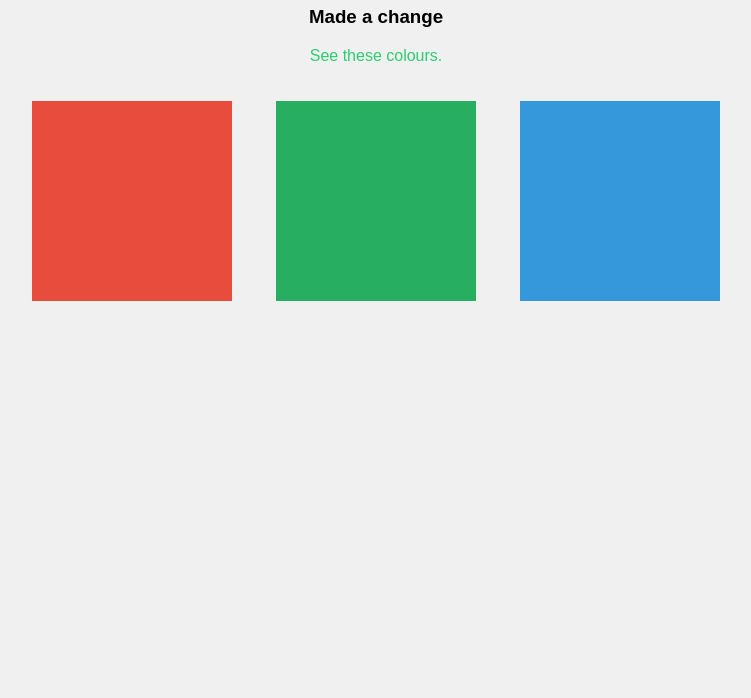
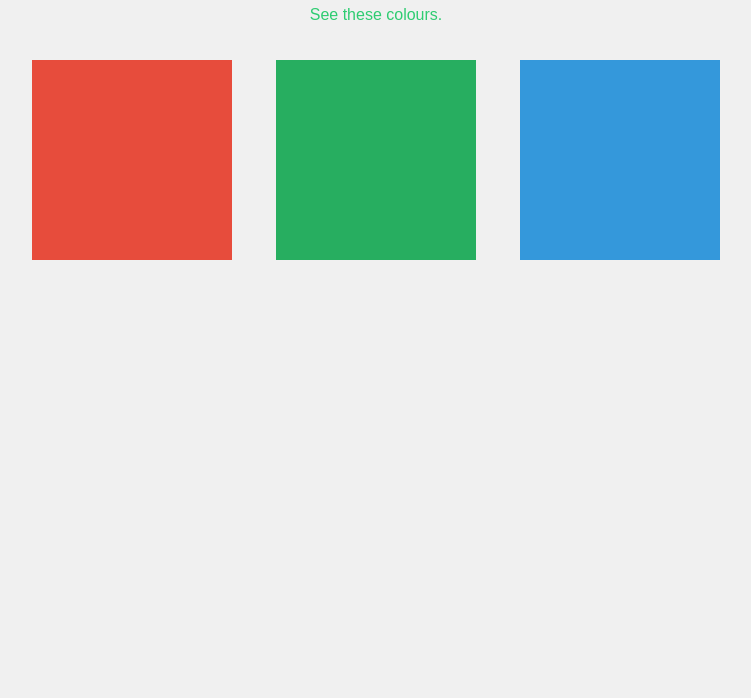
Before and after one commit to sidharthsid/myproject, a plain HTML site: page index.html in a window 1280 px wide. Shown: the part 102-800 px from the top of the page, without its empty margins (264-1015 px from the left). Drawn offline with Linux system fonts and the light colour scheme.

Commit message:
third commit

```diff
--- a/index.html
+++ b/index.html
@@ -42,7 +42,6 @@
 </head>
 <body>
     <h1>This is Sidharth's pagee!</h1>
-    <h3>Made a change</h3>
     <p>See these colours.</p>
 
     <div class="color-block red"></div>
```
